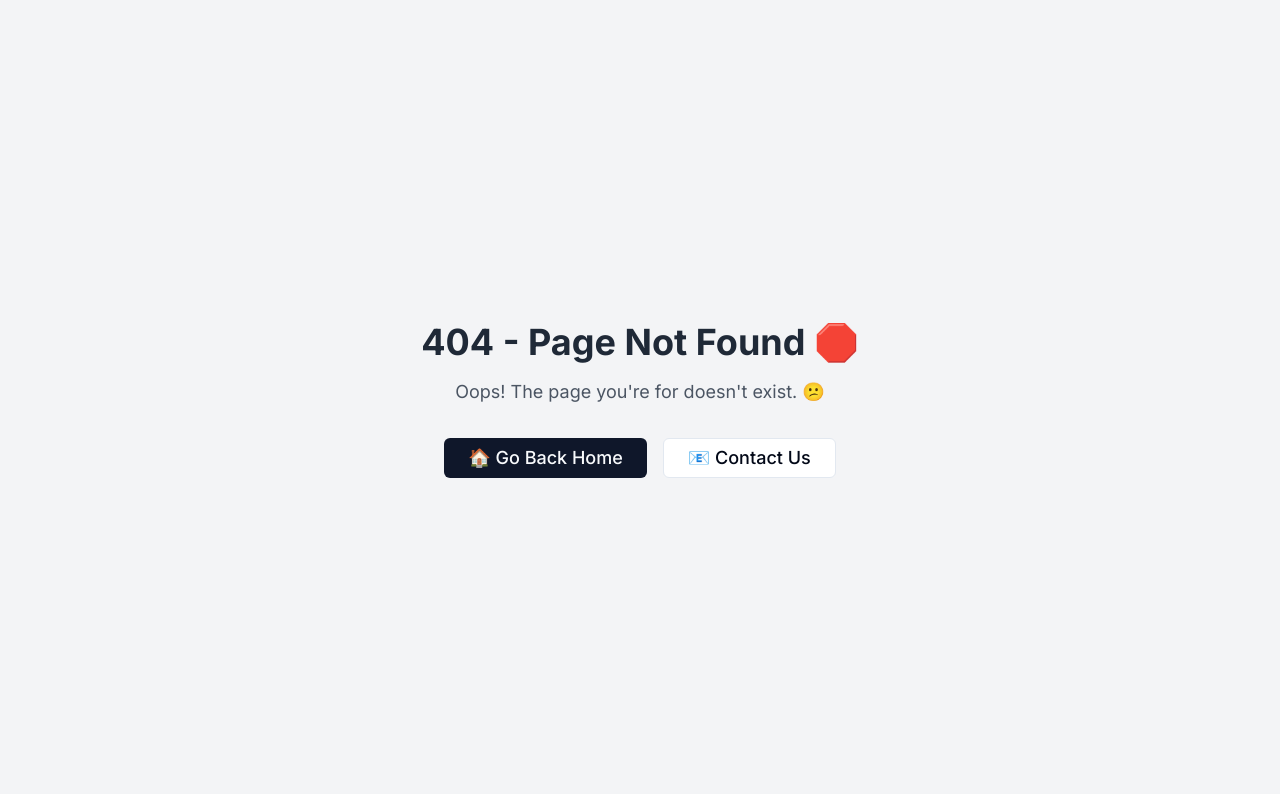
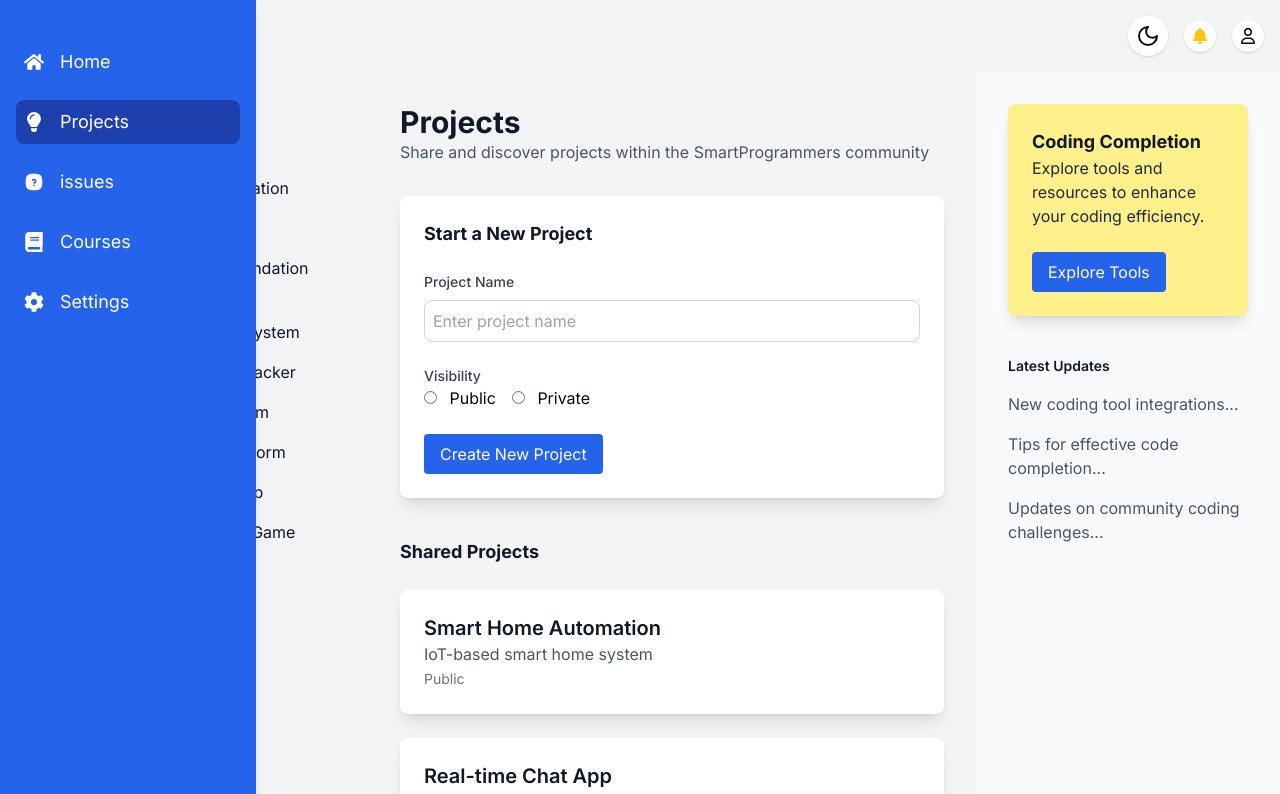
Before and after one commit to smart-programers/smartprogrammers, a Next.js app: page /projects in a window 1280 px wide. Before the commit this address had no page. Shown: the top 794 px of the page. Built offline with nearby package versions, Linux system fonts and the light colour scheme.

Commit message:
styled and design the projects page

```diff
--- a/app/page.tsx
+++ b/app/page.tsx
@@ -12,7 +12,7 @@ const MainLayout: React.FC = () => {
       <Sidebar/>
 
       {/* Main Content */}
-      <div className="ml-20 flex-1">
+      <div className="ml-16 flex-1">
         <TopBar />
         <MainSection />
       </div>
--- /dev/null
+++ b/app/projects/layout.tsx
@@ -0,0 +1,20 @@
+import Sidebar from '@/components/Navbar/Nav';
+import TopBar from '@/components/TopBar';
+import React from 'react'
+
+
+export default function ProjectsLayout({ children }: { children: React.ReactNode }) {
+  return (
+    <div className="flex">
+      {/* Sidebar */}
+      <Sidebar/>
+
+      {/* Main Content */}
+      <div className="ml-16 flex-1">
+        <TopBar />
+        {children}
+      </div>
+
+    </div>
+  );
+}
--- /dev/null
+++ b/app/projects/page.tsx
@@ -0,0 +1,123 @@
+"use client"
+
+import { FaPlus, FaFolder } from "react-icons/fa";
+import { useState } from "react";
+import Link from "next/link";
+
+export default function HomePage() {
+  const [projects, setProjects] = useState([
+    { name: "Smart Home Automation", description: "IoT-based smart home system", visibility: "Public" },
+    { name: "Real-time Chat App", description: "A chat application with WebSocket integration", visibility: "Public" },
+    { name: "AI-based Recommendation System", description: "Machine learning model for personalized recommendations", visibility: "Private" },
+    { name: "Blockchain Voting System", description: "Secure voting system using blockchain technology", visibility: "Private" },
+    { name: "Personal Finance Tracker", description: "Budgeting and expense tracking app", visibility: "Public" },
+    { name: "E-commerce Platform", description: "Online store with payment gateway integration", visibility: "Public" },
+    { name: "Recipe Sharing Platform", description: "Community-based recipe sharing and discovery", visibility: "Public" },
+    { name: "Fitness Tracking App", description: "App to track workouts and health metrics", visibility: "Private" },
+    { name: "Augmented Reality Game", description: "AR-based interactive game experience", visibility: "Public" },
+    { name: "Travel Planning App", description: "App to plan and organize travel itineraries", visibility: "Public" },
+    // Dummy projects
+    //TODO:fetch the projects from a database
+  ]);
+
+  const handleAddProject = () => {
+    //TODO: Handle adding project logic here
+  };
+
+  return (
+    <div className="flex min-h-screen">
+      {/* Sidebar */}
+      <aside className="w-1/4 bg-gray-100 shadow-lg dark:bg-gray-800 text-gray-900 dark:text-white p-4">
+        <div className="text-lg font-bold">Projects</div>
+        <div className="mt-6">
+          <h2 className="text-sm font-semibold">Top Projects</h2>
+          <ul className="mt-4 space-y-4">
+            {projects.map((project, index) => (
+              <li key={index} className="flex items-center">
+                <FaFolder className="mr-2 text-yellow-400" />
+                {project.name}
+              </li>
+            ))}
+          </ul>
+        </div>
+        <button className="bg-yellow-400 hover:bg-yellow-500 text-sm text-gray-900 py-2 px-4 rounded mt-6 flex items-center">
+          <FaPlus className="mr-2" /> Add Project
+        </button>
+      </aside>
+
+      {/* Main Content */}
+      <main className="w-1/2 bg-gray-100 dark:bg-gray-900 p-8">
+        <h1 className="text-3xl font-bold text-gray-900 dark:text-white">Projects</h1>
+        <p className="text-gray-600 dark:text-gray-300">Share and discover projects within the SmartProgrammers community</p>
+
+        {/* Add New Project Section */}
+        <div className="mt-8 p-6 bg-white dark:bg-gray-800 rounded-lg shadow-lg">
+          <h2 className="text-lg font-bold text-gray-900 dark:text-white">Start a New Project</h2>
+          <form className="space-y-6 mt-6">
+            <div>
+              <label className="block text-sm font-medium text-gray-700 dark:text-gray-300">Project Name</label>
+              <input
+                type="text"
+                placeholder="Enter project name"
+                className="w-full p-2 border border-gray-300 dark:border-gray-600
+                rounded-lg dark:bg-gray-700 mt-2"
+              />
+            </div>
+            <div>
+              <label className="block text-sm font-medium text-gray-700 dark:text-gray-300">Visibility</label>
+              <div className="space-x-4">
+                <label>
+                  <input type="radio" name="visibility" value="Public" className="mr-2 " /> Public
+                </label>
+                <label>
+                  <input type="radio" name="visibility" value="Private" className="mr-2 " /> Private
+                </label>
+              </div>
+            </div>
+            <button
+              type="submit"
+              className="bg-blue-600 hover:bg-blue-700 text-white py-2 px-4 rounded"
+              onClick={handleAddProject}
+            >
+              Create New Project
+            </button>
+          </form>
+        </div>
+
+        {/* List of Projects */}
+        <div className="mt-10">
+          <h2 className="text-lg font-bold text-gray-900 dark:text-white">Shared Projects</h2>
+          <div className="mt-6 space-y-6">
+            {projects.map((project, index) => (
+              <div key={index} className="p-6 bg-white dark:bg-gray-800 rounded-lg shadow-lg">
+                <h3 className="text-xl font-semibold text-gray-900 dark:text-white">{project.name}</h3>
+                <p className="text-gray-600 dark:text-gray-300">{project.description}</p>
+                <span className="text-sm text-gray-500 dark:text-gray-400">{project.visibility}</span>
+              </div>
+            ))}
+          </div>
+        </div>
+      </main>
+
+      {/* Right Sidebar */}
+      <aside className="w-1/4 bg-gray-50 dark:bg-gray-800 p-8">
+        <div className="p-6 bg-yellow-200 dark:bg-yellow-700 rounded-lg shadow-lg">
+          <h2 className="text-lg font-bold text-gray-900 dark:text-white">Coding Completion</h2>
+          <p className="text-gray-800 dark:text-gray-200">Explore tools and resources to enhance your coding efficiency.</p>
+          <button className="mt-6 bg-blue-600 hover:bg-blue-700 text-white py-2 px-4 rounded">
+            Explore Tools
+          </button>
+        </div>
+
+        <div className="mt-10">
+          <h2 className="text-sm font-semibold text-gray-900 dark:text-white">Latest Updates</h2>
+          <ul className="mt-4 space-y-4">
+            <li className="text-gray-600 dark:text-gray-300">New coding tool integrations...</li>
+            <li className="text-gray-600 dark:text-gray-300">Tips for effective code completion...</li>
+            <li className="text-gray-600 dark:text-gray-300">Updates on community coding challenges...</li>
+          </ul>
+        </div>
+      </aside>
+    </div>
+  );
+}
--- a/components/TopBar.tsx
+++ b/components/TopBar.tsx
@@ -36,11 +36,7 @@ const TopBar: React.FC = () => {
   return (
     <header className="bg-gray-100 dark:bg-gray-900 p-4 flex justify-between items-center shadow-sm transition-colors duration-300">
       <div className="w-full max-w-lg">
-        <input
-          type="text"
-          className="w-full p-2 border border-gray-300 dark:border-gray-600 rounded-lg shadow-sm focus:outline-none focus:ring-2 focus:ring-blue-500 dark:bg-gray-800 dark:text-gray-200 dark:focus:ring-blue-400"
-          placeholder="Search for courses..."
-        />
+        <h1 className=''><b><span className='text-yellow-500'>Smart</span></b>Programmers</h1>
       </div>
       <div className="ml-4 flex items-center space-x-4">
         {/* Theme Toggle */}
```
